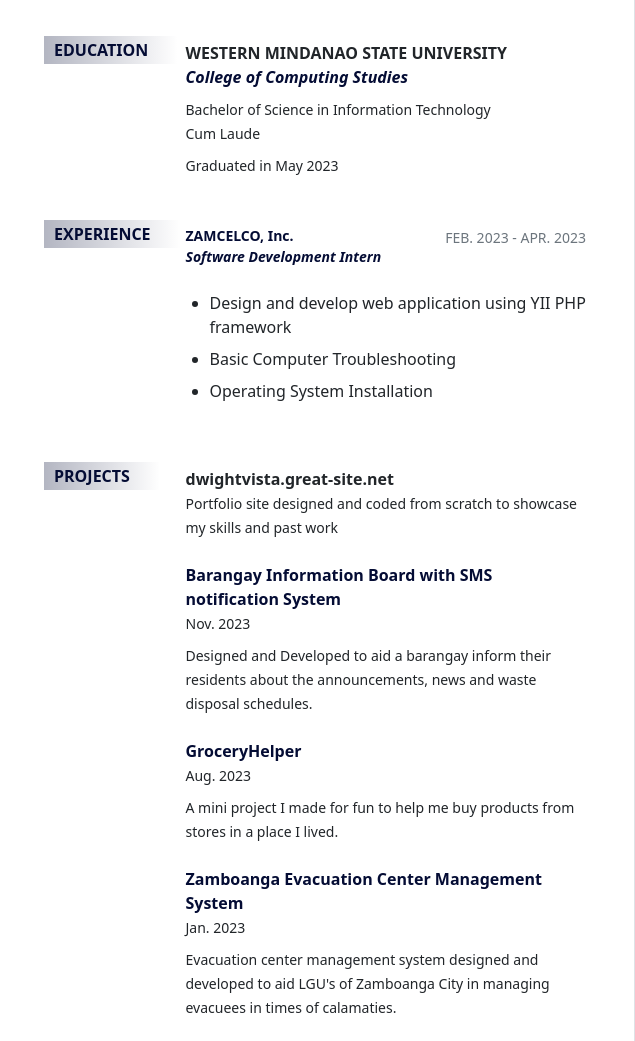
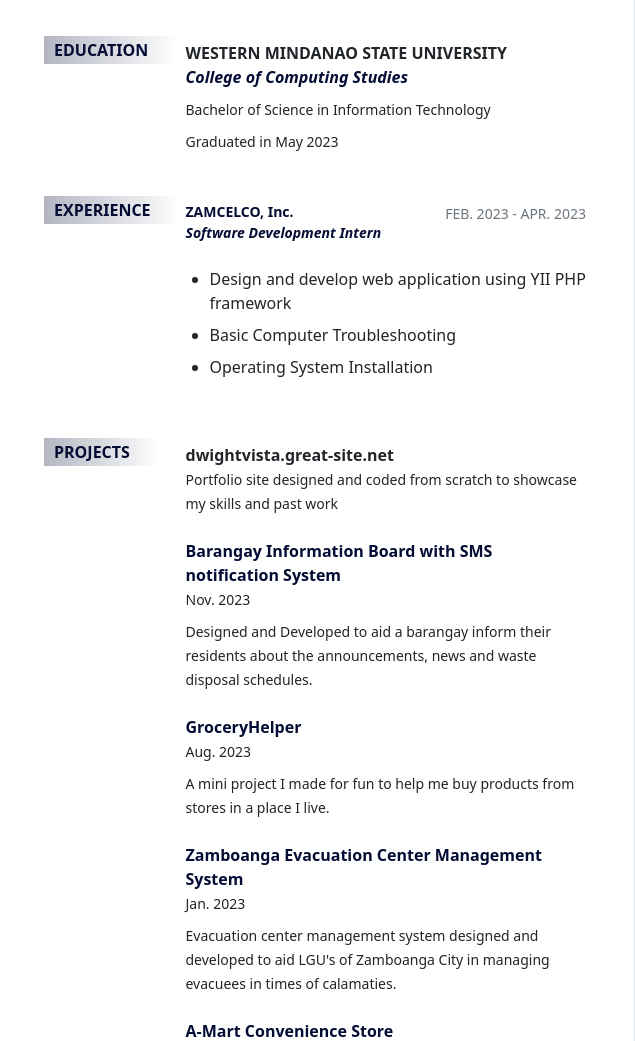
Before and after one commit to DwightDev/resume, a plain HTML site: page index.html in a window 1280 px wide and 1790 px high. Shown: the part 360-1401 px from the top of the page, 645-1280 px from the left. Drawn offline with nearby package versions, Linux system fonts and the light colour scheme.

Commit message:
Update index.html

```diff
--- a/index.html
+++ b/index.html
@@ -64,9 +64,7 @@
 						<div class="mt-2">
 							<small>Bachelor of Science in Information Technology</span> </small>
 						</div>
-						<div>
-							<small>Cum Laude</small>
-						</div>
+
 						<div class="mt-2">
 							<small>Graduated in May 2023</small>
 						</div>
@@ -124,7 +122,7 @@
 								<small>Aug. 2023</small>
 							<div class="mt-2">
 								<small>
-									A mini project I made for fun to help me buy products from stores in a place I lived.
+									A mini project I made for fun to help me buy products from stores in a place I live.
 								</small>
 							</div>
 						</div>
```
